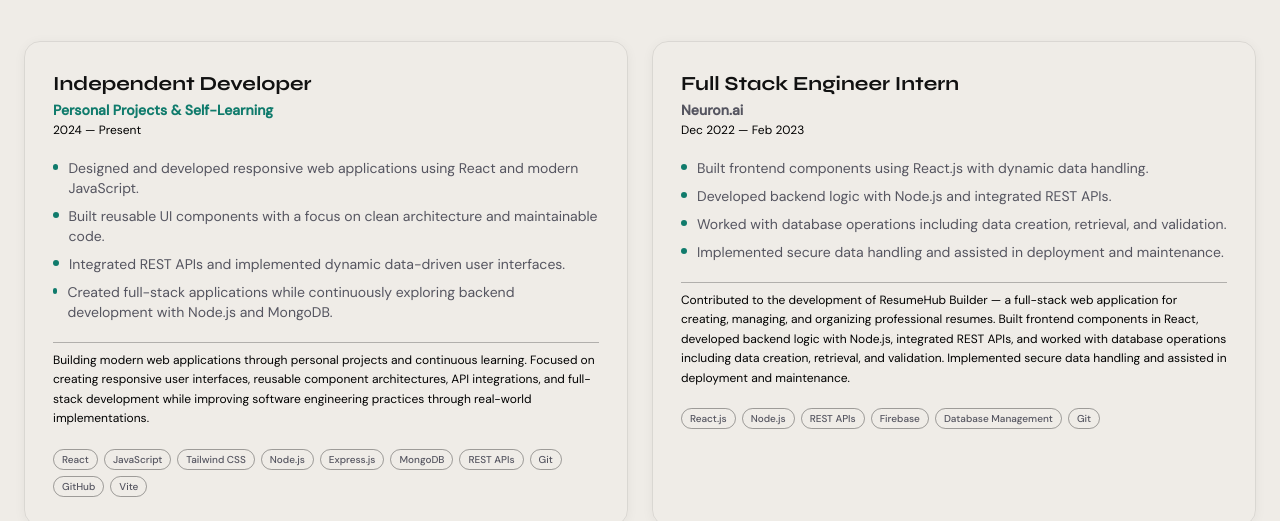
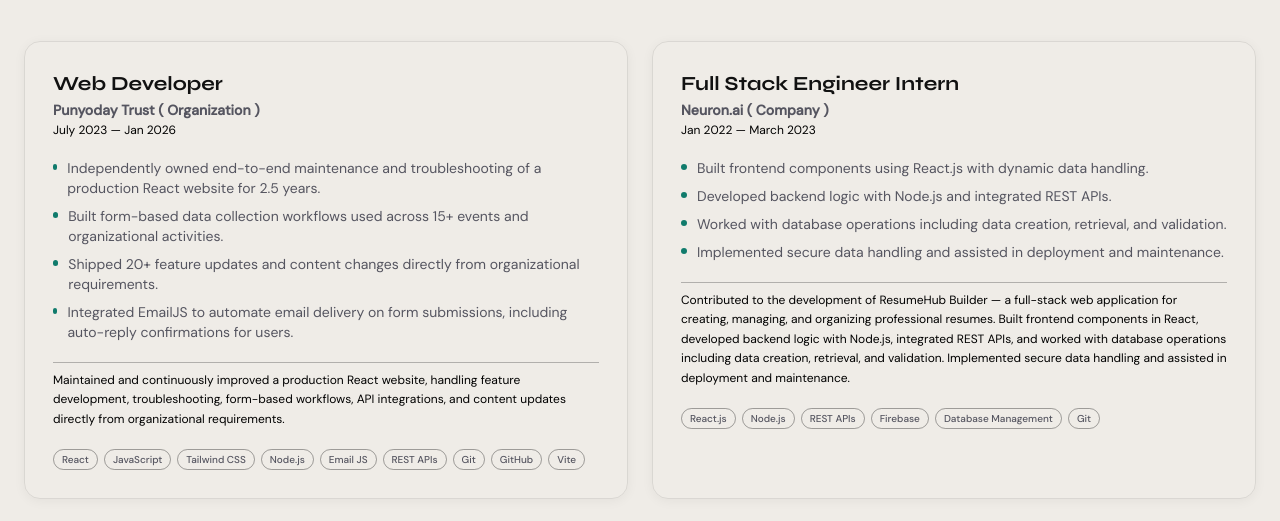
Before and after one commit to jatinagrahari/Jatin-Agrahari-Portfolio, a React (Vite) app: page /experience in a window 1280 px wide. Shown: the part 265-786 px from the top of the page. Built offline with nearby package versions, Linux system fonts and the light colour scheme; no server answers.

Commit message:
data updated

```diff
--- a/src/data/index.js
+++ b/src/data/index.js
@@ -266,25 +266,24 @@ export const Quotes = [
 
 export const ExperienceData = [
   {
-    role: "Independent Developer",
-    company: "Personal Projects & Self-Learning",
-    type: "self",
-    period: "2024 — Present",
+    role: "Web Developer",
+    company: "Punyoday Trust",
+    type: "Organization",
+    period: "July 2023 — Jan 2026",
     bullets: [
-      "Designed and developed responsive web applications using React and modern JavaScript.",
-      "Built reusable UI components with a focus on clean architecture and maintainable code.",
-      "Integrated REST APIs and implemented dynamic data-driven user interfaces.",
-      "Created full-stack applications while continuously exploring backend development with Node.js and MongoDB.",
+      "Independently owned end-to-end maintenance and troubleshooting of a production React website for 2.5 years.",
+      "Built form-based data collection workflows used across 15+ events and organizational activities.",
+      "Shipped 20+ feature updates and content changes directly from organizational requirements.",
+      "Integrated EmailJS to automate email delivery on form submissions, including auto-reply confirmations for users.",
     ],
     summary:
-      "Building modern web applications through personal projects and continuous learning. Focused on creating responsive user interfaces, reusable component architectures, API integrations, and full-stack development while improving software engineering practices through real-world implementations.",
+      "Maintained and continuously improved a production React website, handling feature development, troubleshooting, form-based workflows, API integrations, and content updates directly from organizational requirements.",
     stack: [
       "React",
       "JavaScript",
       "Tailwind CSS",
       "Node.js",
-      "Express.js",
-      "MongoDB",
+      "Email JS",
       "REST APIs",
       "Git",
       "GitHub",
@@ -294,8 +293,8 @@ export const ExperienceData = [
   {
     role: "Full Stack Engineer Intern",
     company: "Neuron.ai",
-    type: "company",
-    period: "Dec 2022 — Feb 2023",
+    type: "Company",
+    period: "Jan 2022 — March 2023",
     bullets: [
       "Built frontend components using React.js with dynamic data handling.",
       "Developed backend logic with Node.js and integrated REST APIs.",
--- a/src/pages/Experience/Experience.jsx
+++ b/src/pages/Experience/Experience.jsx
@@ -44,7 +44,7 @@ const Experience = () => {
                         ${exp.type === "self" ? "text-dark-accent" : "text-nav"}`}
                         style={{ fontFamily: "DM Sans, sans-serif" }}
                       >
-                        {exp.company}
+                        {`${exp.company}  ( ${exp.type} ) `}
                       </p>
                       <p
                         className="text-xs text-text-dim mt-0.5"
```
